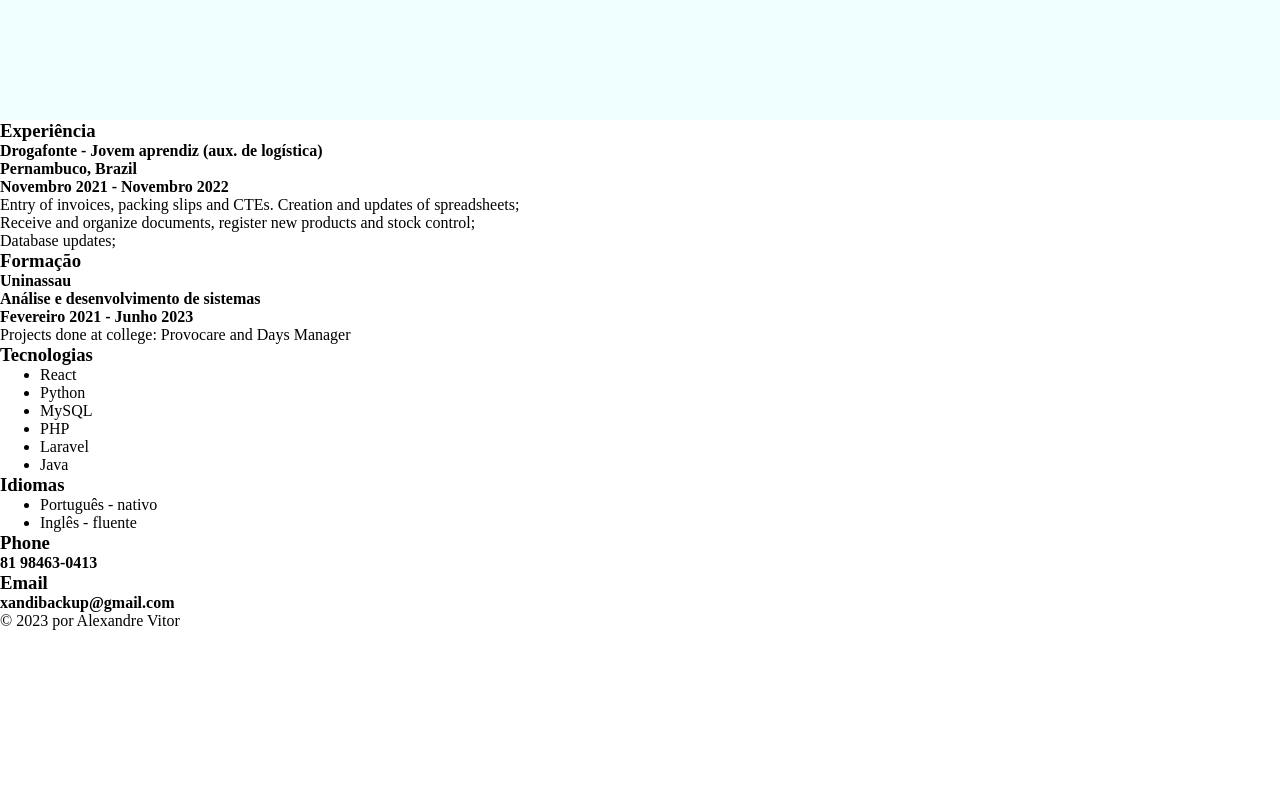
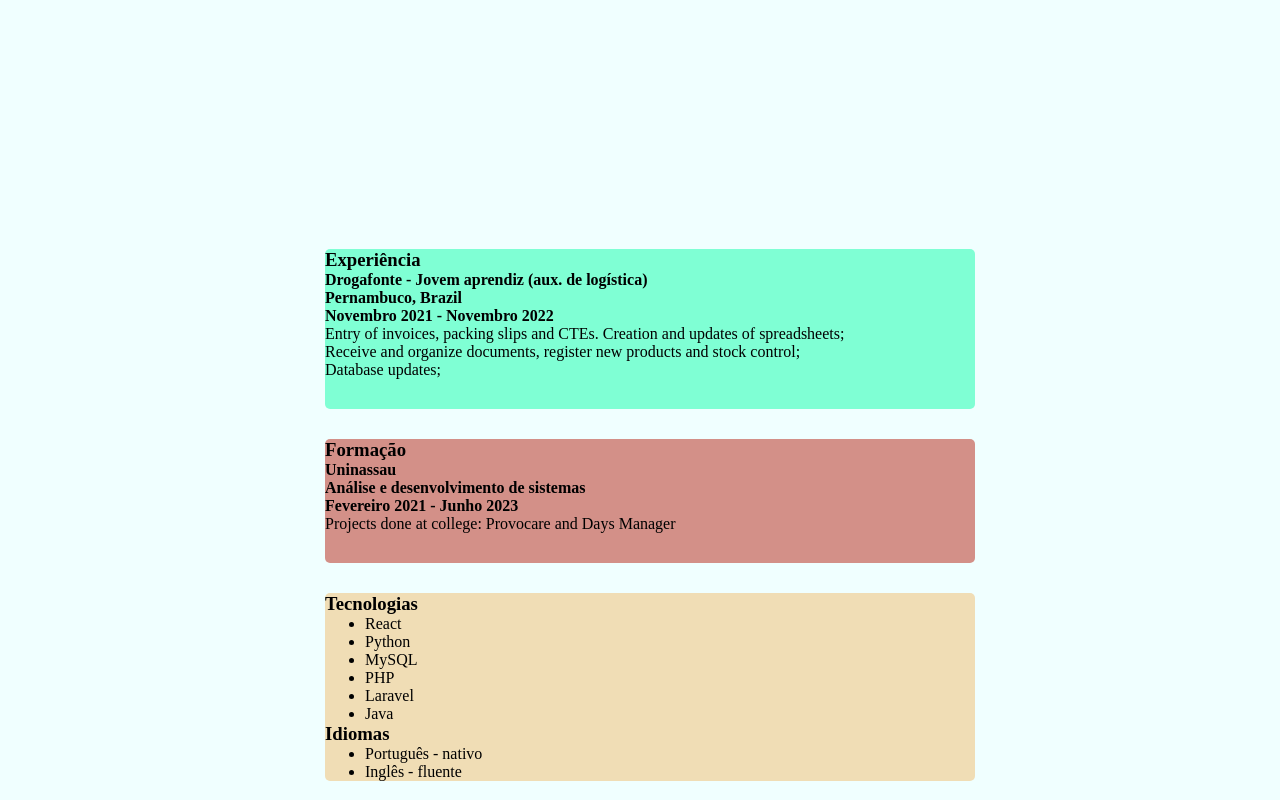
Before and after one commit to AlexandreHilario/portifolio, a React (Create React App) app: page / in a window 1280 px wide. Shown: the part 820-1620 px from the top of the page. Before the commit the page ends 1450 px from the top, so only its background shows below. Built offline with nearby package versions, Linux system fonts and the light colour scheme.

Commit message:
feat:  CSS styling - cv,pr,co

```diff
--- a/src/App.css
+++ b/src/App.css
@@ -9,6 +9,9 @@
     align-items: center;
     width: auto;
     height: 100px;
+    z-index: 999;
+    position: sticky;
+    top: 0;
 }
 
 h1, h2 {
@@ -49,6 +52,7 @@ a{
     display: flex;
     align-items: center;
     background-color: #d39088;
+    border-radius: 5px;
 }
 
 .Card div {
@@ -72,3 +76,53 @@ img {
     width: 450px;
     height: 570px;
 }
+
+.curriculo {
+    background-color: azure;
+    display: flex;
+    flex-direction: column;
+    align-items: center;
+    justify-content: center;
+    width: 100%;
+    min-height: 100vh;
+    padding: 10px;
+  }
+
+
+  .curriculo div {
+    max-width: 650px;
+    width: 100%;
+    margin-bottom: 30px;
+    border-radius: 5px;
+  }
+
+  .experience {
+    background-color: aquamarine ;
+  }
+
+  .education {
+    background-color: #d39088;
+  }
+
+  .hardskllis {
+    background-color: #f0ddb5;
+  }
+
+.contato {
+    background-color: azure;
+    display: flex;
+    align-items: center;
+    justify-content: center;
+}
+
+.cartao{
+    background-color: #e19563;
+}
+
+footer{
+    padding: 20px;
+    background-color: azure;
+    display: flex;
+    align-items: center;
+    justify-content: center;
+}
--- a/src/App.js
+++ b/src/App.js
@@ -11,7 +11,7 @@ function App() {
     <div className="App">
       <div className='header'>
         <div>
-          <h1>Alexandre Vitor</h1>
+          <a href="#container" alt="home"><h1>Alexandre Vitor</h1></a>
           <h2>Software Engineer</h2>
         </div>
 
@@ -25,7 +25,7 @@ function App() {
           </nav>
         </div>
       </div>
-      <div className="container">
+      <div id="container" className="container">
         <div className="Card">
           <img className="image" src={image} alt="foto de perfil"></img>
           <div>
```
